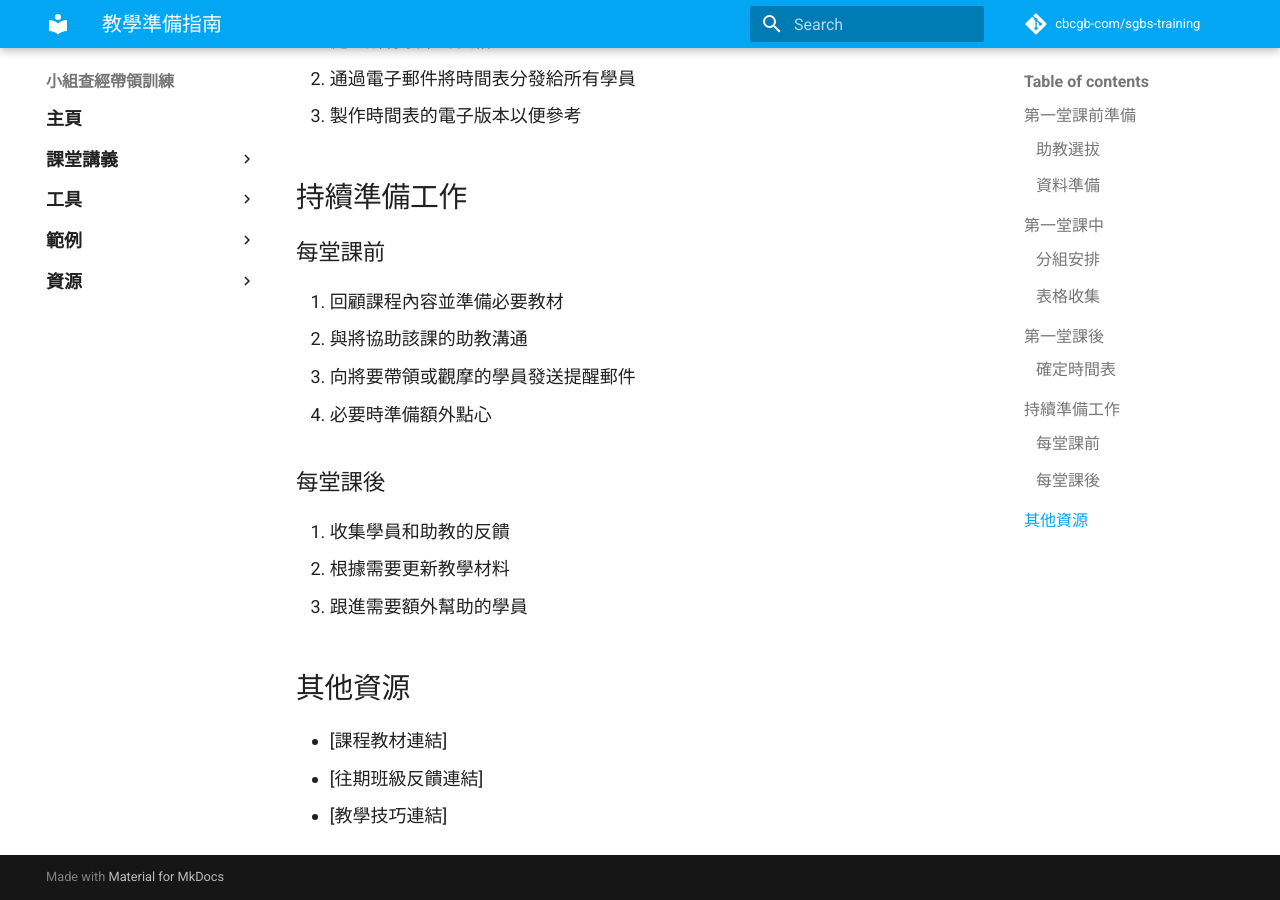
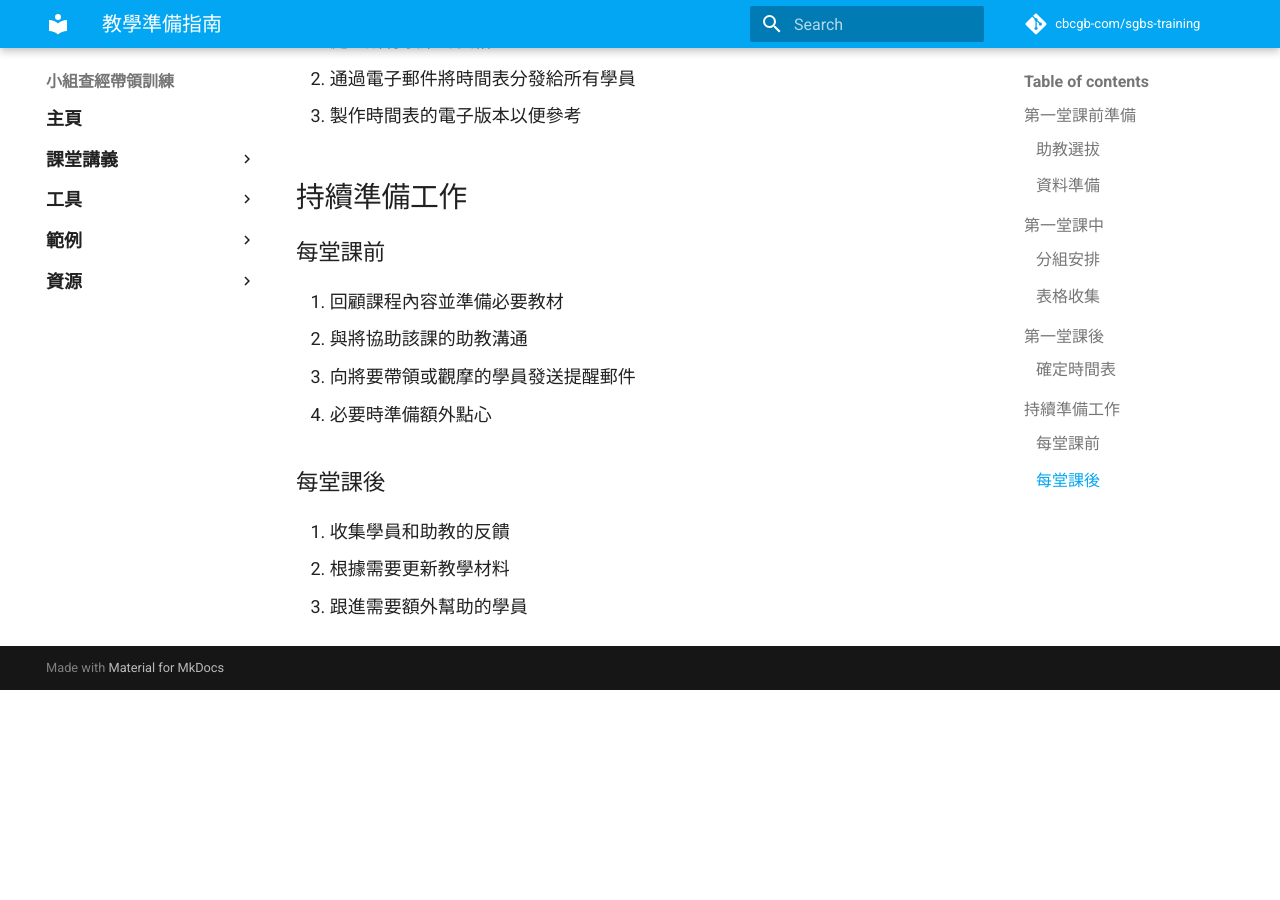
Before and after one commit to cbcgb-com/sgbs-training, an MkDocs documentation site: the page built from docs/teaching-preparation.md, in a window 1280 px wide and 900 px high, scrolled down 1746 px. Built offline with MkDocs 1.6.1 and Material for MkDocs 9.7.7, drawn with Linux system fonts in a browser that asks for light colours; comment, search, counter and statistics services are not loaded; after the commit the page ends 2436 px from its top, so only the background shows below that.

Commit message:
docs(teaching-preparation)📝: Remove unused resource links from the teaching preparation document
- Deleted the '其他資源' section from the document.
- Removed links to course materials, past feedback, and teaching tips.

```diff
--- a/docs/teaching-preparation.md
+++ b/docs/teaching-preparation.md
@@ -71,9 +71,3 @@
 1. 收集學員和助教的反饋
 2. 根據需要更新教學材料
 3. 跟進需要額外幫助的學員
-
-## 其他資源
-
-- [課程教材連結]
-- [往期班級反饋連結]
-- [教學技巧連結]
```
